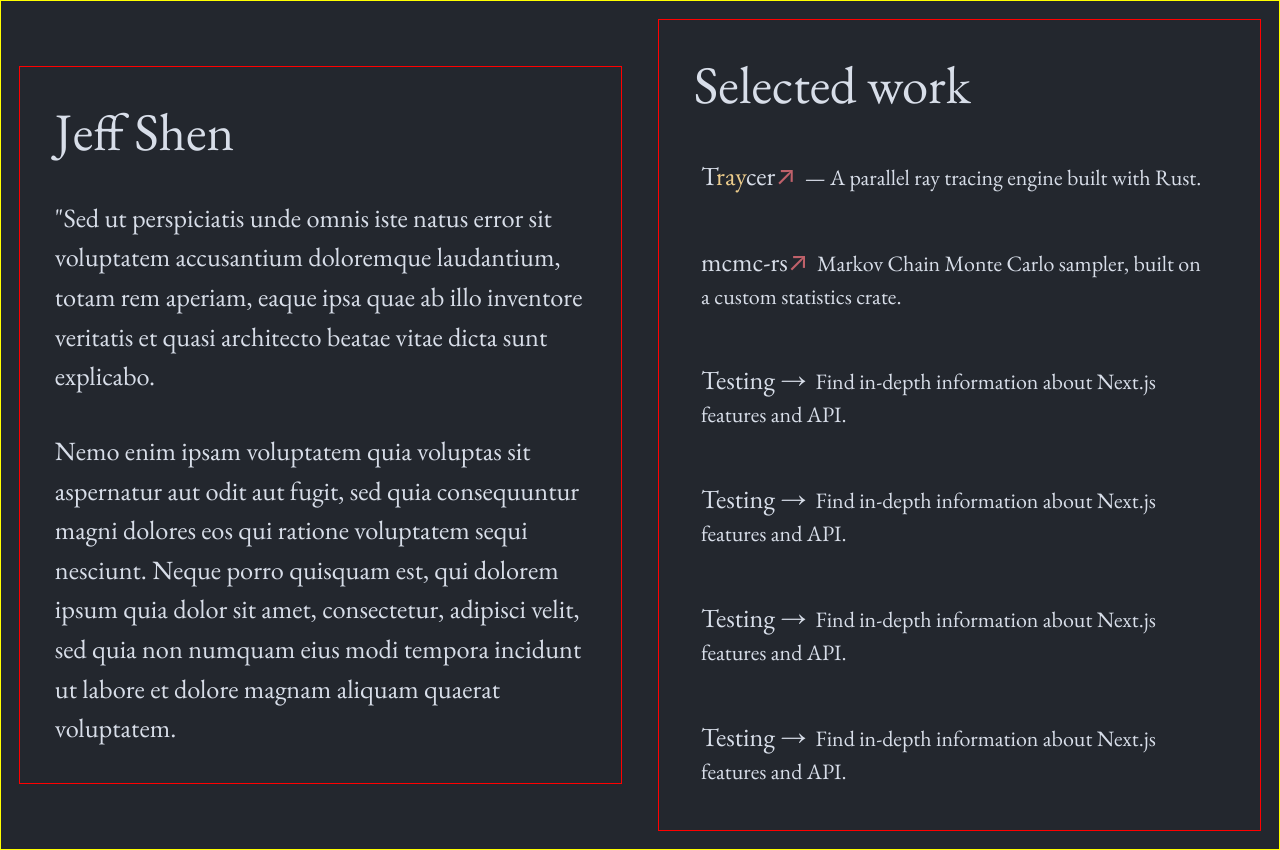
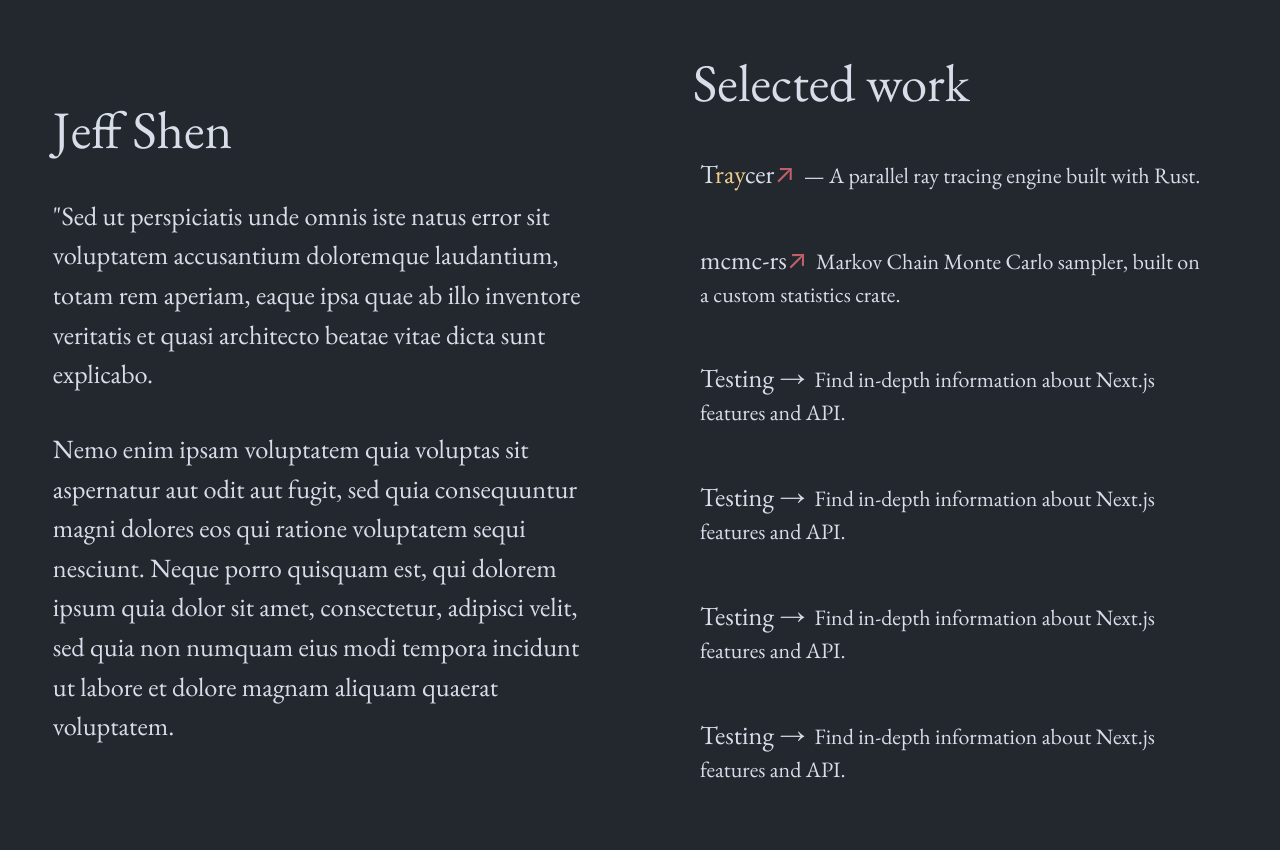
Before and after one commit to al-jshen/al-jshen.github.io, a Next.js app: page / in a window 1280 px wide. Built offline with nearby package versions, Linux system fonts and the light colour scheme.

Commit message:
even narrower, remove borders

```diff
--- a/styles.css
+++ b/styles.css
@@ -65,8 +65,8 @@ body {
 
 main {
   height: 100%;
-  max-width: 1500px;
-  border: 1px solid yellow;
+  max-width: 1400px;
+  /* border: 1px solid yellow; */
   flex: 1;
   flex-wrap: wrap;
   display: flex;
@@ -157,7 +157,7 @@ code {
   justify-content: center;
   margin: 1rem;
   padding: 1rem;
-  border: 1px solid red;
+  /* border: 1px solid red; */
 }
 
 .column .title {
```
